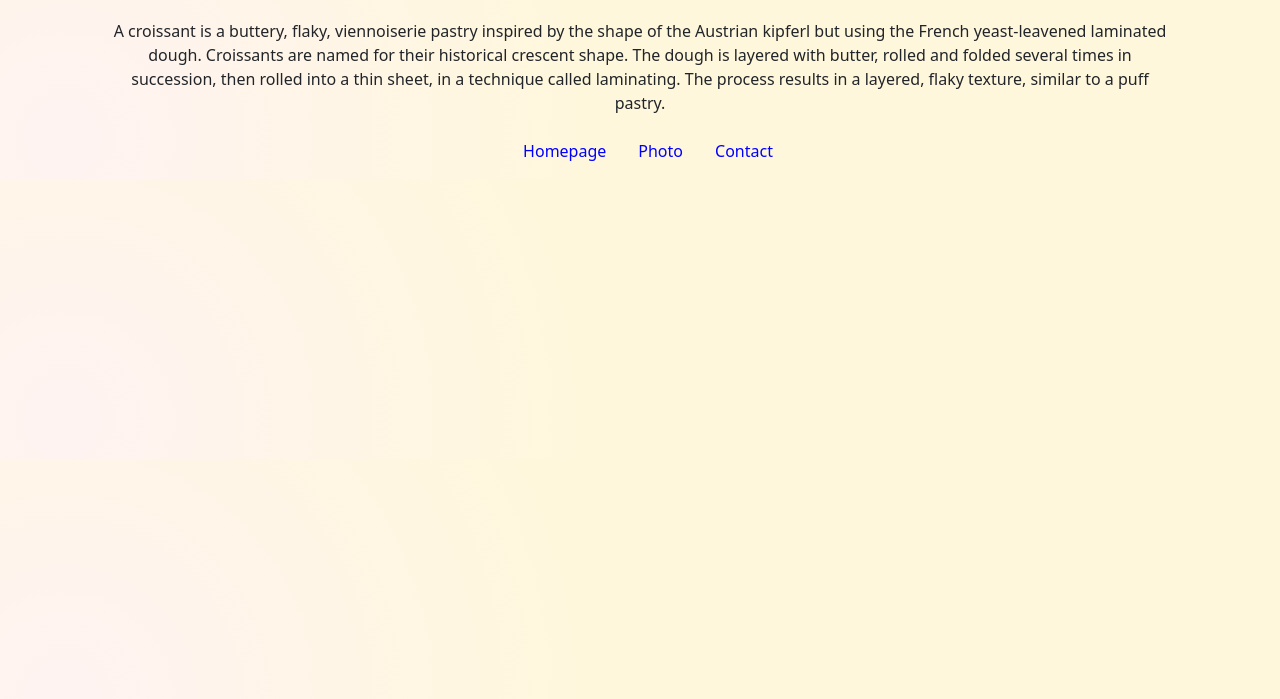
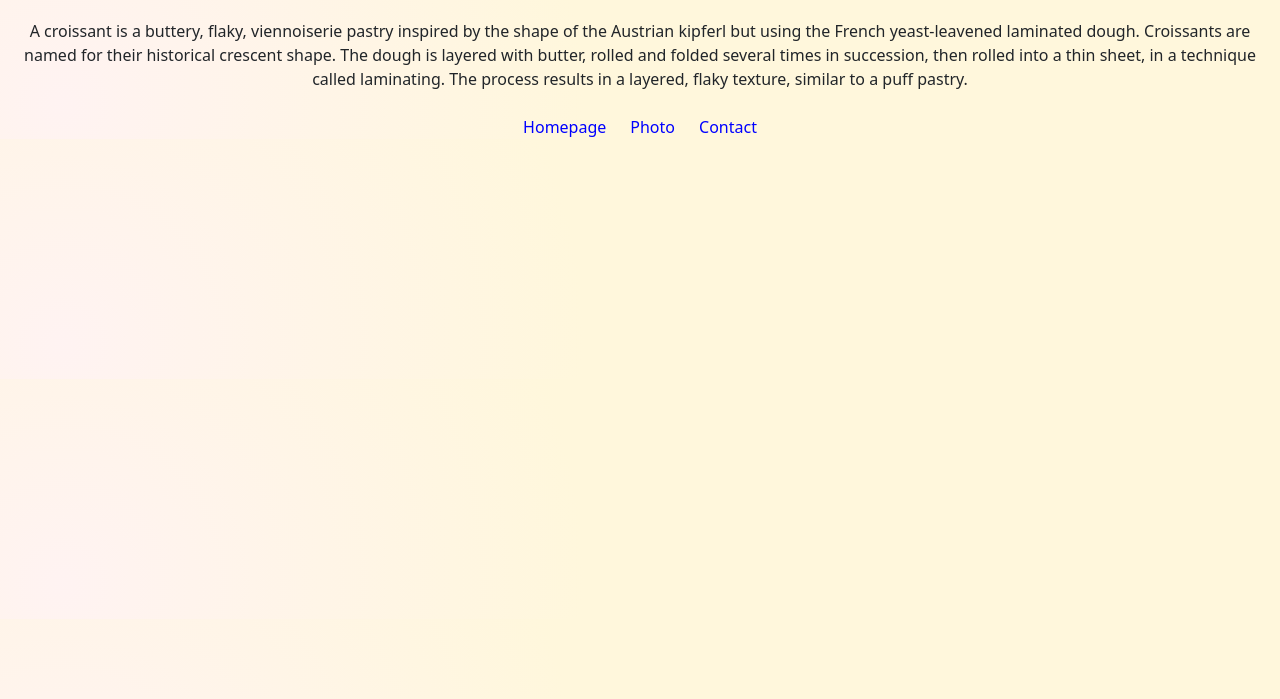
Before and after one commit to araz0515/croissant-project, a plain HTML site: page index.html in a window 1280 px wide. Shown: the part 101-800 px from the top of the page. Drawn offline with nearby package versions, Linux system fonts and the light colour scheme.

Commit message:
Fixed links' positioning

```diff
--- a/index.html
+++ b/index.html
@@ -13,7 +13,7 @@
     <title>Croissant</title>
   </head>
   <body>
-    <div class="container">
+
       <h1 class="text-center mt-5">🥐Croissant</h1>
       <p class="text-center m-4">
         A croissant is a buttery, flaky, viennoiserie pastry inspired by the
@@ -24,11 +24,13 @@
         laminating. The process results in a layered, flaky texture, similar to
         a puff pastry.
       </p>
-      <ul>
-        <li class="me-3"><a href="/">Homepage</a></li>
-        <li class="ms-3 me-3"><a href="/photo.html">Photo</a></li>
-        <li class="ms-3 me-3"><a href="/contact.html">Contact</a></li>
-      </ul>
+      <div class="container links-list mt-4">
+        <div class="row">
+          <div class="col"><a href="/">Homepage</a></div>
+          <div class="col"><a href="/photo.html">Photo</a></div>
+          <div class="col"><a href="/contact.html">Contact</a></div>
+        </div>
+      </div>
     </div>
   </body>
 </html>
--- a/src/style.css
+++ b/src/style.css
@@ -7,7 +7,7 @@ body {
   background-size: cover;
   overflow-x: hidden;
 }
-ul {
+.links-list {
   display: flex;
   justify-content: center;
   list-style: none;
```
Also changed, not shown: contact.html (+8 -6 lines), photo.html (+7 -5 lines).
